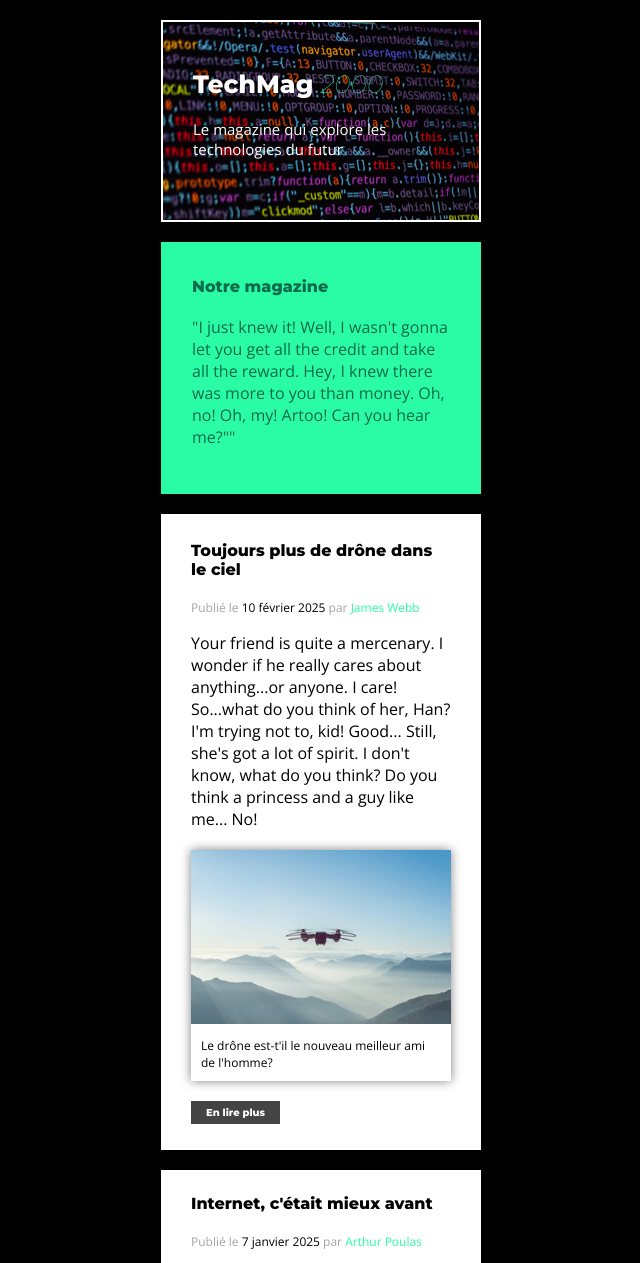
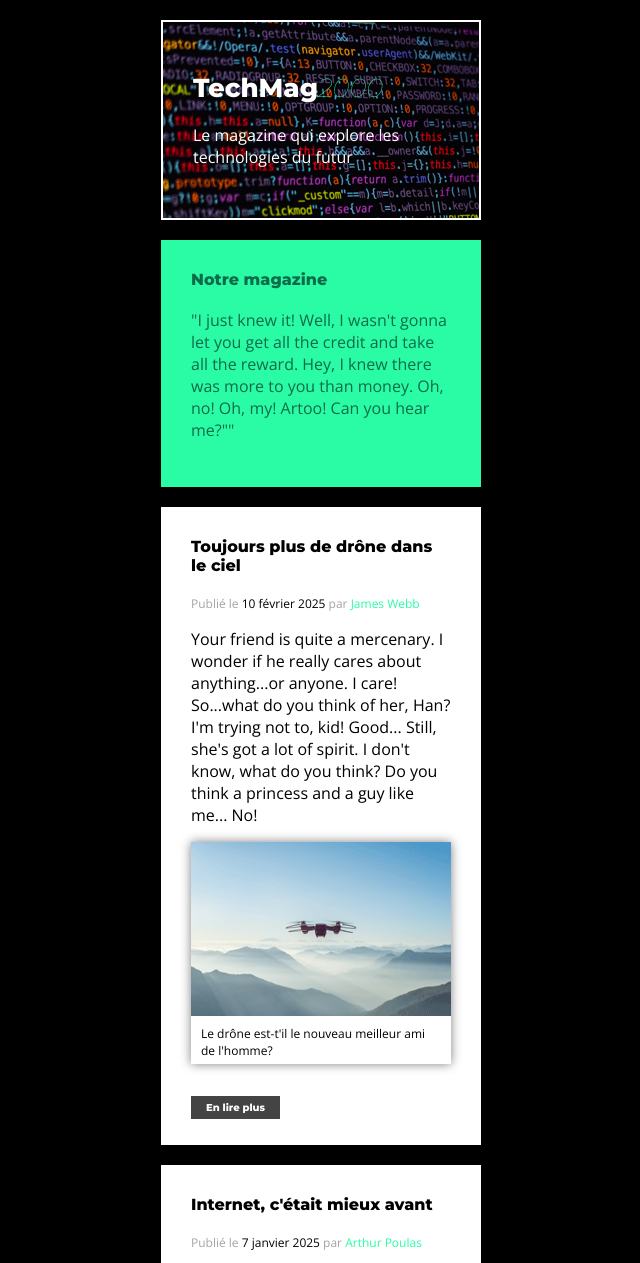
Before and after one commit to plromanens/14-techmag, a plain HTML site: page index.html in a window 1280 px wide. Shown: the top 1263 px of the page, without its empty margins (319-959 px from the left). Drawn offline with nearby package versions, Linux system fonts and the light colour scheme.

Commit message:
correction pixel perfect 1

```diff
--- a/css/style.css
+++ b/css/style.css
@@ -1,5 +1,6 @@
 html {
   scroll-behavior: smooth;
+  padding: 20px;
 }
 
 body {
@@ -10,38 +11,45 @@ body {
   font-family: 'Montserrat', sans-serif;
 }
 
-header {
-  margin-top: 17px;
-}
-
 .div-header {
   color: white;
   background-image: url(../img/zoom_code.png);
   box-sizing: border-box;
   background-color: white;
   border: 2px solid white;
-  padding: 30px 10px 46px 30px;
-  font-size: 15px;
+  margin: 0px 0px 20px;
+  padding: 50px 30px;
+  font-size: 16px;
 }
 
 .magazine-title {
-  font-size: 25px;
+  font-size: 26px;
+  margin: 0px 0px 20px;
+}
+
+.tageline {
+  font-size: 16px;
+  margin: 0px;
 }
 
 .card {
   color: #0e6b4a;
+  margin: 0px 0px 20px;
 }
 
 p {
   font-family: 'Open Sans', sans-serif;
+  font-size: 16px;
+  margin: 16px 0px;
 }
 
 h1 {
   font-size: 16px;
-  margin-bottom: 20px;
+  margin: 0px 0px 20px;
 }
 
 .number {
+  font-size: 26px;
   font-style: italic;
   color: #2afca6;
   font-weight: normal;
@@ -50,6 +58,7 @@ h1 {
 .caption {
   color: #a4a4a4;
   font-size: 12px;
+  margin: 12px 0px;
 }
 
 .date {
@@ -63,29 +72,27 @@ h1 {
 div {
   background-color: #2afca6;
   color: #0e6b4a;
-  padding: 25px 30px 30px 31px;
-  margin-top: 20px;
+  padding: 30px;
+  margin: 0px 0px 20px;
 }
 
 article {
   background-color: white;
   padding: 10px 30px 15px 30px;
-  margin-top: 20px;
-  padding-bottom: 30px;
+  margin: 0px 0px 20px;
+  padding: 30px;
 }
 
 figure {
-  margin: 20px 0px;
+  margin: 0px 0px 32px;
   box-shadow: 0px 0px 10px 0px grey;
-  font-size: 12px;
 }
 
 figcaption {
   font-family: 'Open Sans', sans-serif;
   font-size: 12px;
-  padding: 10px;
+  padding: 5px 10px;
 }
-
 .button {
   font-size: 10px;
   text-decoration: none;
@@ -94,11 +101,15 @@ figcaption {
   padding: 5px 15px;
 }
 
+footer {
+  border: 2px solid #2afca6;
+  text-align: center;
+  padding: 5px;
+  box-shadow: 0 0 12px #2afca6;
+}
+
 footer p {
-  border: 2px solid #2afca6;
+  font-size: 10px;
   color: white;
-  text-align: center;
-  font-size: 10px;
-  margin: 20px 0;
-  padding: 17px;
+  margin: 10px 0px;
 }
--- a/index.html
+++ b/index.html
@@ -13,8 +13,8 @@
   <body>
     <header>
       <div class="div-header">
-        <h1 class="magazine-title">TechMag <span class="number">2000</span></h1>
-        <p>
+        <h1 class="magazine-title">TechMag<span class="number">2000</span></h1>
+        <p class="tageline">
           Le magazine qui explore les technologies du futur
         </p>
       </div>
@@ -51,11 +51,9 @@
             </figcaption>
           </figure>
         </main>
-        <footer>
           <a href="article.html"
              class="button">
              En lire plus</a>
-        </footer>
       </article>
       <article>
         <h1>Internet, c'était mieux avant</h1>
@@ -77,11 +75,9 @@
         for some time. They are now conducting an extensive search of the
         surrounding systems.
         </p>
-        <footer>
         <a href="article.html"
            class="button">
            En lire plus</a>
-        </footer>
       </article>
     </main>
     <footer>
```
Also changed, not shown: article.html (+0 -2 lines), maquettes/14-techmag-maquette-article-v2.png (deleted), maquettes/14-techmag-maquette-index-v2.png (deleted), ressources/techmag-textes-article.txt (deleted), ressources/ttechmag-textes-index.txt (deleted), 3 other files.
